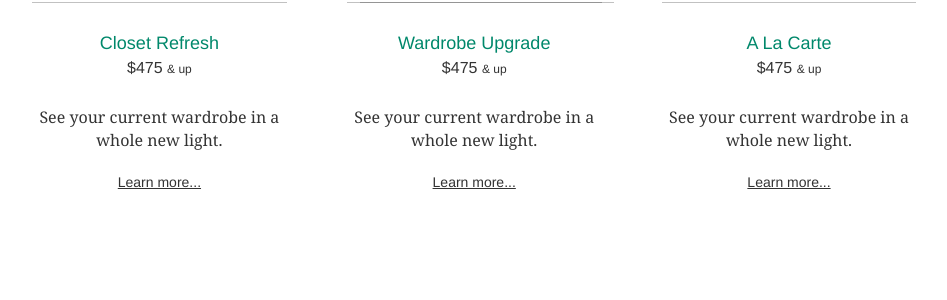
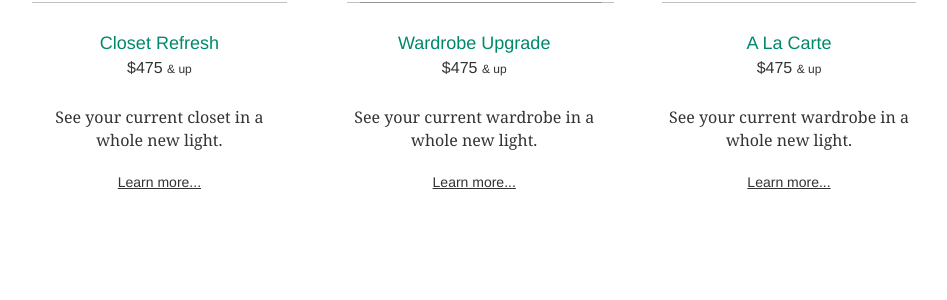
Before and after one commit to btaylor30/bryntaylor.com, a Jekyll site: the page built from index.html, in a window 1280 px wide and 900 px high, scrolled down 822 px. Shown: the part 154-454 px from the top of the window, without its empty margins (153-1100 px from the left). Built offline with Jekyll 4.4.1, drawn with Linux system fonts in a browser that asks for light colours; nearby versions of some CDN libraries; some web fonts are replaced; Markdown is read by kramdown in place of the engine named in the settings.

Commit message:
Updated 2013-10-01-closet-refresh.html

```diff
--- a/_posts/services/2013-10-01-closet-refresh.html
+++ b/_posts/services/2013-10-01-closet-refresh.html
@@ -7,5 +7,5 @@ name: "closet-refresh"
 published: true
 ---
 
-<p class="services-content">See your current wardrobe in a whole new light.
+<p class="services-content">See your current closet in a whole new light.
 <span class="content-extra" data-extra="closet-refresh">Learn which pieces are more successful than others (and why), what key items you're missing, and how to re-mix your wardrobe to get the most mileage out of what you have.</span></p>
```
